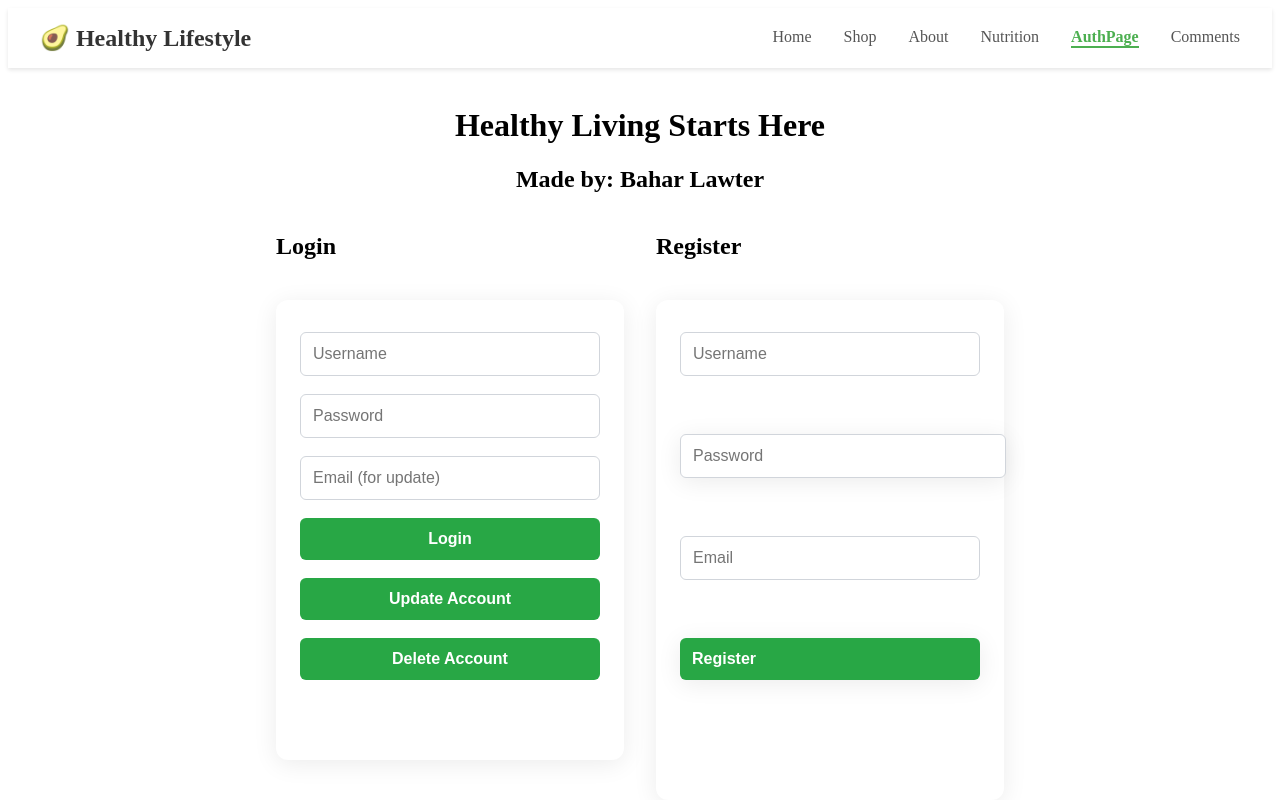
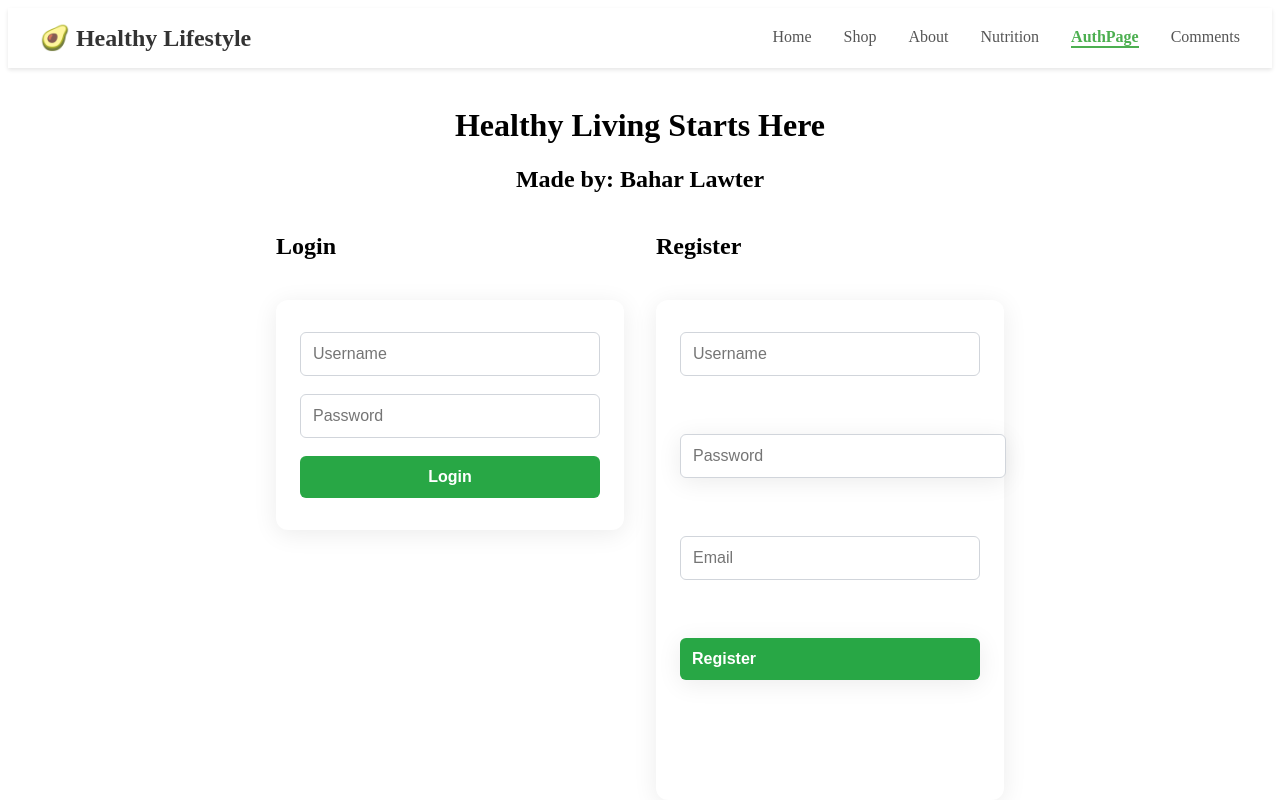
Before and after one commit to baharlawter/Health_Lifestyle_App, a React (Vite) app in the folder UI/: page /authPage in a window 1280 px wide. Shown: the top 800 px of the page. Built offline with nearby package versions, Linux system fonts and the light colour scheme.

Commit message:
got rid of update and delete button in Authpage

```diff
--- a/UI/src/components/AuthPage/Login/Login.jsx
+++ b/UI/src/components/AuthPage/Login/Login.jsx
@@ -39,15 +39,6 @@ function Login() {
       .then((msg) => setMessage(msg));
   }
 
-  function handleDelete(e) {
-    e.preventDefault();
-    fetch(`http://localhost:8081/api/auth/delete/${form.username}`, {
-      method: "DELETE",
-    })
-      .then((res) => res.text())
-      .then((msg) => setMessage(msg));
-  }
-
   return (
     <form className="login-form" onSubmit={handleSubmit}>
       <input
@@ -64,20 +55,8 @@ function Login() {
         onChange={(e) => setForm({ ...form, password: e.target.value })}
         required
       />
-      <input
-        type="email"
-        placeholder="Email (for update)"
-        value={form.email}
-        onChange={(e) => setForm({ ...form, email: e.target.value })}
-      />
+
       <button type="submit">Login</button>
-      <button type="button" onClick={handleUpdate}>
-        Update Account
-      </button>
-      <button type="button" onClick={handleDelete}>
-        Delete Account
-      </button>
-      <div>{message}</div>
     </form>
   );
 }
```
